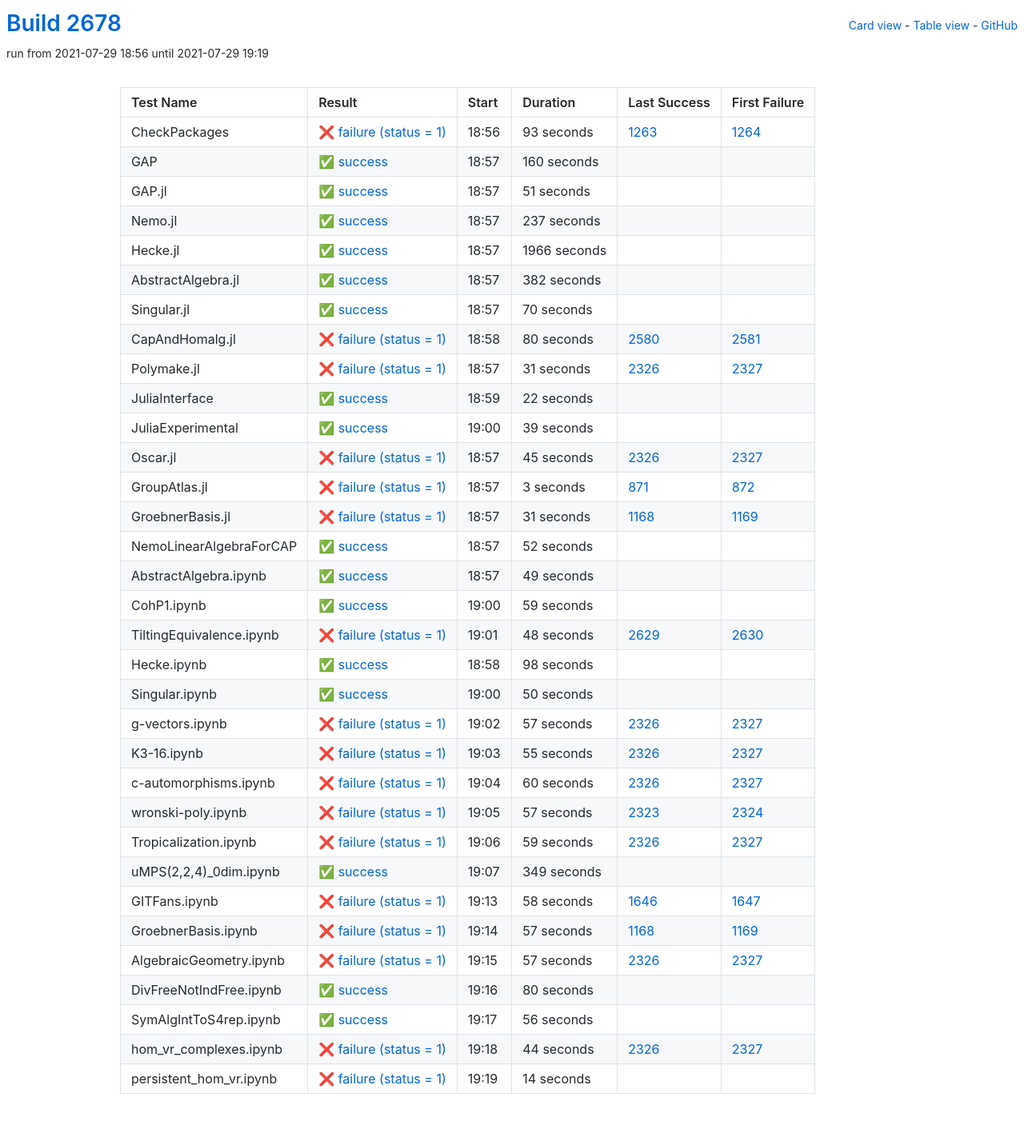
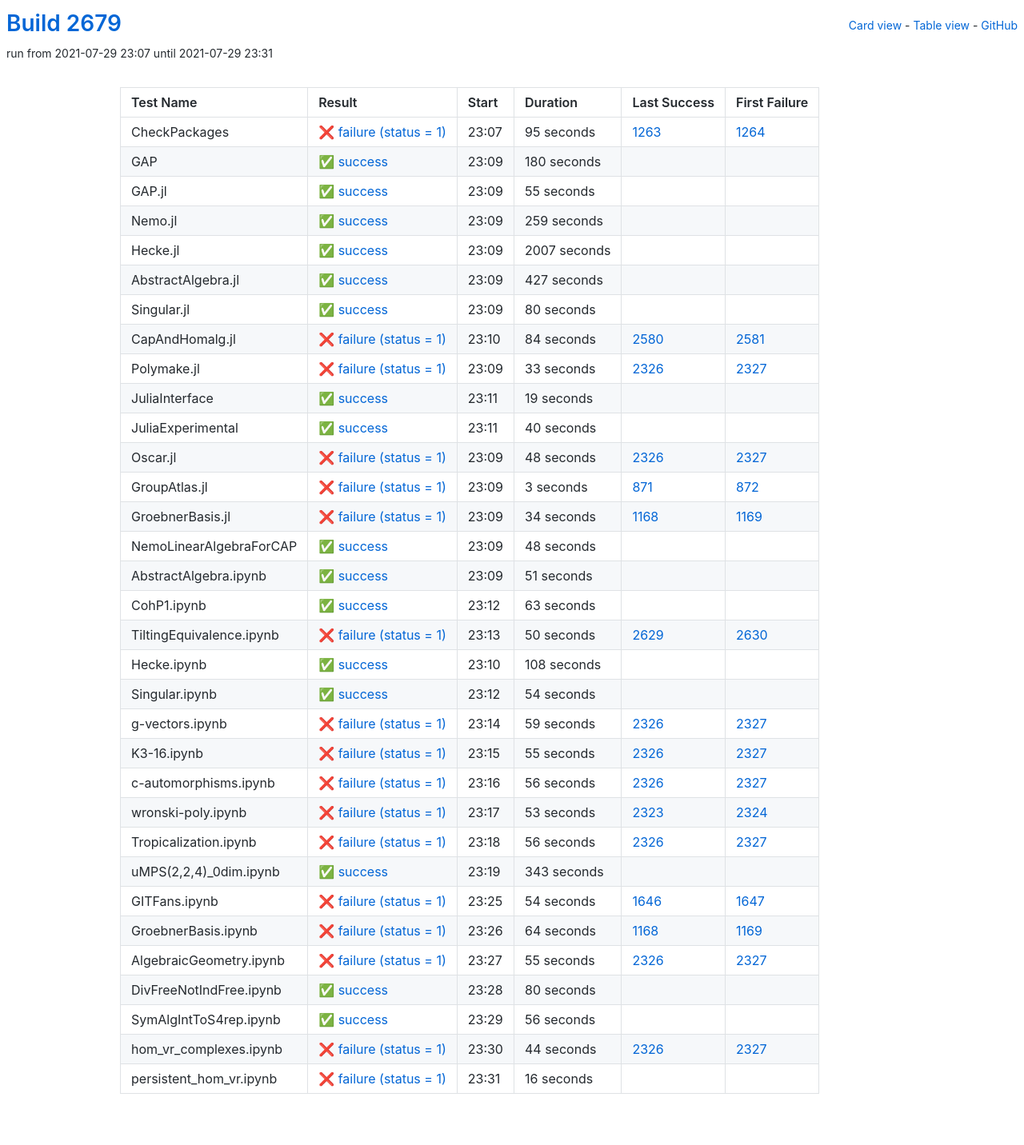
Before and after one commit to oscar-system/oscar-ci-status-stable, a Jekyll site: the page built from table.html, in a window 1280 px wide. Shown: the whole page at 80% size. Built offline with Jekyll 4.4.1, drawn with Linux system fonts in a browser that asks for light colours.

Commit message:
Build #2679

```diff
--- a/_data/ci.yml
+++ b/_data/ci.yml
@@ -1,6 +1,6 @@
 ---
-build: 2678
-build_url: https://oscarci.mathematik.uni-kl.de/job/oscar-stable/2678/
+build: 2679
+build_url: https://oscarci.mathematik.uni-kl.de/job/oscar-stable/2679/
 job: oscar-stable
 organization: oscar-system
 repo: oscar-ci-status-stable
@@ -8,152 +8,152 @@ repourl: https://github.com/oscar-system/oscar-ci-status-stable
 tests:
 - name: CheckPackages
   id: checkpackages
-  log: https://oscarci.mathematik.uni-kl.de/job/oscar-stable/2678/artifact/logs/build-2678/CheckPackages.log
-  start: 2021-07-29 18:56
+  log: https://oscarci.mathematik.uni-kl.de/job/oscar-stable/2679/artifact/logs/build-2679/CheckPackages.log
+  start: 2021-07-29 23:07
   success: false
   exitcode: 1
   status: failure
-  duration: 93
+  duration: 95
   last_success: 1263
   last_success_url: https://oscarci.mathematik.uni-kl.de/job/oscar-stable/1263/
   first_failure: 1264
   first_failure_url: https://oscarci.mathematik.uni-kl.de/job/oscar-stable/1264/
 - name: GAP
   id: gap
-  log: https://oscarci.mathematik.uni-kl.de/job/oscar-stable/2678/artifact/logs/build-2678/GAP.log
-  start: 2021-07-29 18:57
+  log: https://oscarci.mathematik.uni-kl.de/job/oscar-stable/2679/artifact/logs/build-2679/GAP.log
+  start: 2021-07-29 23:09
   success: true
   exitcode: 0
   status: success
-  duration: 160
+  duration: 180
   last_success: false
   last_success_url:
   first_failure: false
   first_failure_url:
 - name: GAP.jl
   id: gap-jl
-  log: https://oscarci.mathematik.uni-kl.de/job/oscar-stable/2678/artifact/logs/build-2678/GAP.jl.log
-  start: 2021-07-29 18:57
+  log: https://oscarci.mathematik.uni-kl.de/job/oscar-stable/2679/artifact/logs/build-2679/GAP.jl.log
+  start: 2021-07-29 23:09
   success: true
   exitcode: 0
   status: success
-  duration: 51
+  duration: 55
   last_success: false
   last_success_url:
   first_failure: false
   first_failure_url:
 - name: Nemo.jl
   id: nemo-jl
-  log: https://oscarci.mathematik.uni-kl.de/job/oscar-stable/2678/artifact/logs/build-2678/Nemo.jl.log
-  start: 2021-07-29 18:57
+  log: https://oscarci.mathematik.uni-kl.de/job/oscar-stable/2679/artifact/logs/build-2679/Nemo.jl.log
+  start: 2021-07-29 23:09
   success: true
   exitcode: 0
   status: success
-  duration: 237
+  duration: 259
   last_success: false
   last_success_url:
   first_failure: false
   first_failure_url:
 - name: Hecke.jl
   id: hecke-jl
-  log: https://oscarci.mathematik.uni-kl.de/job/oscar-stable/2678/artifact/logs/build-2678/Hecke.jl.log
-  start: 2021-07-29 18:57
+  log: https://oscarci.mathematik.uni-kl.de/job/oscar-stable/2679/artifact/logs/build-2679/Hecke.jl.log
+  start: 2021-07-29 23:09
   success: true
   exitcode: 0
   status: success
-  duration: 1966
+  duration: 2007
   last_success: false
   last_success_url:
   first_failure: false
   first_failure_url:
 - name: AbstractAlgebra.jl
   id: abstractalgebra-jl
-  log: https://oscarci.mathematik.uni-kl.de/job/oscar-stable/2678/artifact/logs/build-2678/AbstractAlgebra.jl.log
-  start: 2021-07-29 18:57
+  log: https://oscarci.mathematik.uni-kl.de/job/oscar-stable/2679/artifact/logs/build-2679/AbstractAlgebra.jl.log
+  start: 2021-07-29 23:09
   success: true
   exitcode: 0
   status: success
-  duration: 382
+  duration: 427
   last_success: false
   last_success_url:
   first_failure: false
   first_failure_url:
 - name: Singular.jl
   id: singular-jl
-  log: https://oscarci.mathematik.uni-kl.de/job/oscar-stable/2678/artifact/logs/build-2678/Singular.jl.log
-  start: 2021-07-29 18:57
+  log: https://oscarci.mathematik.uni-kl.de/job/oscar-stable/2679/artifact/logs/build-2679/Singular.jl.log
+  start: 2021-07-29 23:09
   success: true
   exitcode: 0
   status: success
-  duration: 70
+  duration: 80
   last_success: false
   last_success_url:
   first_failure: false
   first_failure_url:
 - name: CapAndHomalg.jl
   id: capandhomalg-jl
-  log: https://oscarci.mathematik.uni-kl.de/job/oscar-stable/2678/artifact/logs/build-2678/CapAndHomalg.jl.log
-  start: 2021-07-29 18:58
+  log: https://oscarci.mathematik.uni-kl.de/job/oscar-stable/2679/artifact/logs/build-2679/CapAndHomalg.jl.log
+  start: 2021-07-29 23:10
   success: false
   exitcode: 1
   status: failure
-  duration: 80
+  duration: 84
   last_success: 2580
   last_success_url: https://oscarci.mathematik.uni-kl.de/job/oscar-stable/2580/
   first_failure: 2581
   first_failure_url: https://oscarci.mathematik.uni-kl.de/job/oscar-stable/2581/
 - name: Polymake.jl
   id: polymake-jl
-  log: https://oscarci.mathematik.uni-kl.de/job/oscar-stable/2678/artifact/logs/build-2678/Polymake.jl.log
-  start: 2021-07-29 18:57
+  log: https://oscarci.mathematik.uni-kl.de/job/oscar-stable/2679/artifact/logs/build-2679/Polymake.jl.log
+  start: 2021-07-29 23:09
   success: false
   exitcode: 1
   status: failure
-  duration: 31
+  duration: 33
   last_success: 2326
   last_success_url: https://oscarci.mathematik.uni-kl.de/job/oscar-stable/2326/
   first_failure: 2327
   first_failure_url: https://oscarci.mathematik.uni-kl.de/job/oscar-stable/2327/
 - name: JuliaInterface
   id: juliainterface
-  log: https://oscarci.mathematik.uni-kl.de/job/oscar-stable/2678/artifact/logs/build-2678/JuliaInterface.log
-  start: 2021-07-29 18:59
+  log: https://oscarci.mathematik.uni-kl.de/job/oscar-stable/2679/artifact/logs/build-2679/JuliaInterface.log
+  start: 2021-07-29 23:11
   success: true
   exitcode: 0
   status: success
-  duration: 22
+  duration: 19
   last_success: false
   last_success_url:
   first_failure: false
   first_failure_url:
 - name: JuliaExperimental
   id: juliaexperimental
-  log: https://oscarci.mathematik.uni-kl.de/job/oscar-stable/2678/artifact/logs/build-2678/JuliaExperimental.log
-  start: 2021-07-29 19:00
+  log: https://oscarci.mathematik.uni-kl.de/job/oscar-stable/2679/artifact/logs/build-2679/JuliaExperimental.log
+  start: 2021-07-29 23:11
   success: true
   exitcode: 0
   status: success
-  duration: 39
+  duration: 40
   last_success: false
   last_success_url:
   first_failure: false
   first_failure_url:
 - name: Oscar.jl
   id: oscar-jl
-  log: https://oscarci.mathematik.uni-kl.de/job/oscar-stable/2678/artifact/logs/build-2678/Oscar.jl.log
-  start: 2021-07-29 18:57
+  log: https://oscarci.mathematik.uni-kl.de/job/oscar-stable/2679/artifact/logs/build-2679/Oscar.jl.log
+  start: 2021-07-29 23:09
   success: false
   exitcode: 1
   status: failure
-  duration: 45
+  duration: 48
   last_success: 2326
   last_success_url: https://oscarci.mathematik.uni-kl.de/job/oscar-stable/2326/
   first_failure: 2327
   first_failure_url: https://oscarci.mathematik.uni-kl.de/job/oscar-stable/2327/
 - name: GroupAtlas.jl
   id: groupatlas-jl
-  log: https://oscarci.mathematik.uni-kl.de/job/oscar-stable/2678/artifact/logs/build-2678/GroupAtlas.jl.log
-  start: 2021-07-29 18:57
+  log: https://oscarci.mathematik.uni-kl.de/job/oscar-stable/2679/artifact/logs/build-2679/GroupAtlas.jl.log
+  start: 2021-07-29 23:09
   success: false
   exitcode: 1
   status: failure
@@ -164,104 +164,104 @@ tests:
   first_failure_url: https://oscarci.mathematik.uni-kl.de/job/oscar-stable/872/
 - name: GroebnerBasis.jl
   id: groebnerbasis-jl
-  log: https://oscarci.mathematik.uni-kl.de/job/oscar-stable/2678/artifact/logs/build-2678/GroebnerBasis.jl.log
-  start: 2021-07-29 18:57
+  log: https://oscarci.mathematik.uni-kl.de/job/oscar-stable/2679/artifact/logs/build-2679/GroebnerBasis.jl.log
+  start: 2021-07-29 23:09
   success: false
   exitcode: 1
   status: failure
-  duration: 31
+  duration: 34
   last_success: 1168
   last_success_url: https://oscarci.mathematik.uni-kl.de/job/oscar-stable/1168/
   first_failure: 1169
   first_failure_url: https://oscarci.mathematik.uni-kl.de/job/oscar-stable/1169/
 - name: NemoLinearAlgebraForCAP
   id: nemolinearalgebraforcap
-  log: https://oscarci.mathematik.uni-kl.de/job/oscar-stable/2678/artifact/logs/build-2678/NemoLinearAlgebraForCAP.log
-  start: 2021-07-29 18:57
+  log: https://oscarci.mathematik.uni-kl.de/job/oscar-stable/2679/artifact/logs/build-2679/NemoLinearAlgebraForCAP.log
+  start: 2021-07-29 23:09
   success: true
   exitcode: 0
   status: success
-  duration: 52
+  duration: 48
   last_success: false
   last_success_url:
   first_failure: false
   first_failure_url:
 - name: AbstractAlgebra.ipynb
   id: abstractalgebra-ipynb
-  log: https://oscarci.mathematik.uni-kl.de/job/oscar-stable/2678/artifact/logs/build-2678/AbstractAlgebra.ipynb.log
-  start: 2021-07-29 18:57
+  log: https://oscarci.mathematik.uni-kl.de/job/oscar-stable/2679/artifact/logs/build-2679/AbstractAlgebra.ipynb.log
+  start: 2021-07-29 23:09
   success: true
   exitcode: 0
   status: success
-  duration: 49
+  duration: 51
   last_success: false
   last_success_url:
   first_failure: false
   first_failure_url:
 - name: CohP1.ipynb
   id: cohp1-ipynb
-  log: https://oscarci.mathematik.uni-kl.de/job/oscar-stable/2678/artifact/logs/build-2678/CohP1.ipynb.log
-  start: 2021-07-29 19:00
+  log: https://oscarci.mathematik.uni-kl.de/job/oscar-stable/2679/artifact/logs/build-2679/CohP1.ipynb.log
+  start: 2021-07-29 23:12
   success: true
   exitcode: 0
   status: success
-  duration: 59
+  duration: 63
   last_success: false
   last_success_url:
   first_failure: false
   first_failure_url:
 - name: TiltingEquivalence.ipynb
   id: tiltingequivalence-ipynb
-  log: https://oscarci.mathematik.uni-kl.de/job/oscar-stable/2678/artifact/logs/build-2678/TiltingEquivalence.ipynb.log
-  start: 2021-07-29 19:01
+  log: https://oscarci.mathematik.uni-kl.de/job/oscar-stable/2679/artifact/logs/build-2679/TiltingEquivalence.ipynb.log
+  start: 2021-07-29 23:13
   success: false
   exitcode: 1
   status: failure
-  duration: 48
+  duration: 50
   last_success: 2629
   last_success_url: https://oscarci.mathematik.uni-kl.de/job/oscar-stable/2629/
   first_failure: 2630
   first_failure_url: https://oscarci.mathematik.uni-kl.de/job/oscar-stable/2630/
 - name: Hecke.ipynb
   id: hecke-ipynb
-  log: https://oscarci.mathematik.uni-kl.de/job/oscar-stable/2678/artifact/logs/build-2678/Hecke.ipynb.log
-  start: 2021-07-29 18:58
+  log: https://oscarci.mathematik.uni-kl.de/job/oscar-stable/2679/artifact/logs/build-2679/Hecke.ipynb.log
+  start: 2021-07-29 23:10
   success: true
   exitcode: 0
   status: success
-  duration: 98
+  duration: 108
   last_success: false
   last_success_url:
   first_failure: false
   first_failure_url:
 - name: Singular.ipynb
   id: singular-ipynb
-  log: https://oscarci.mathematik.uni-kl.de/job/oscar-stable/2678/artifact/logs/build-2678/Singular.ipynb.log
-  start: 2021-07-29 19:00
+  log: https://oscarci.mathematik.uni-kl.de/job/oscar-stable/2679/artifact/logs/build-2679/Singular.ipynb.log
+  start: 2021-07-29 23:12
   success: true
   exitcode: 0
   status: success
-  duration: 50
+  duration: 54
   last_success: false
   last_success_url:
   first_failure: false
   first_failure_url:
 - name: g-vectors.ipynb
   id: g-vectors-ipynb
-  log: https://oscarci.mathematik.uni-kl.de/job/oscar-stable/2678/artifact/logs/build-2678/g-vectors.ipynb.log
-  start: 2021-07-29 19:02
+  log: https://oscarci.mathematik.uni-kl.de/job/oscar-stable/2679/artifact/logs/build-2679/g-vectors.ipynb.log
+  start: 2021-07-29 23:14
   success: false
   exitcode: 1
   status: failure
-  duration: 57
+  duration: 59
   last_success: 2326
   last_success_url: https://oscarci.mathematik.uni-kl.de/job/oscar-stable/2326/
   first_failure: 2327
   first_failure_url: https://oscarci.mathematik.uni-kl.de/job/oscar-stable/2327/
 - name: K3-16.ipynb
   id: k3-16-ipynb
-  log: https://oscarci.mathematik.uni-kl.de/job/oscar-stable/2678/artifact/logs/build-2678/K3-16.ipynb.log
-  start: 2021-07-29 19:03
+  log: https://oscarci.mathematik.uni-kl.de/job/oscar-stable/2679/artifact/logs/build-2679/K3-16.ipynb.log
+  start: 2021-07-29 23:15
   success: false
   exitcode: 1
   status: failure
@@ -272,92 +272,92 @@ tests:
   first_failure_url: https://oscarci.mathematik.uni-kl.de/job/oscar-stable/2327/
 - name: c-automorphisms.ipynb
   id: c-automorphisms-ipynb
-  log: https://oscarci.mathematik.uni-kl.de/job/oscar-stable/2678/artifact/logs/build-2678/c-automorphisms.ipynb.log
-  start: 2021-07-29 19:04
+  log: https://oscarci.mathematik.uni-kl.de/job/oscar-stable/2679/artifact/logs/build-2679/c-automorphisms.ipynb.log
+  start: 2021-07-29 23:16
   success: false
   exitcode: 1
   status: failure
-  duration: 60
+  duration: 56
   last_success: 2326
   last_success_url: https://oscarci.mathematik.uni-kl.de/job/oscar-stable/2326/
   first_failure: 2327
   first_failure_url: https://oscarci.mathematik.uni-kl.de/job/oscar-stable/2327/
 - name: wronski-poly.ipynb
   id: wronski-poly-ipynb
-  log: https://oscarci.mathematik.uni-kl.de/job/oscar-stable/2678/artifact/logs/build-2678/wronski-poly.ipynb.log
-  start: 2021-07-29 19:05
+  log: https://oscarci.mathematik.uni-kl.de/job/oscar-stable/2679/artifact/logs/build-2679/wronski-poly.ipynb.log
+  start: 2021-07-29 23:17
   success: false
   exitcode: 1
   status: failure
-  duration: 57
+  duration: 53
   last_success: 2323
   last_success_url: https://oscarci.mathematik.uni-kl.de/job/oscar-stable/2323/
   first_failure: 2324
   first_failure_url: https://oscarci.mathematik.uni-kl.de/job/oscar-stable/2324/
 - name: Tropicalization.ipynb
   id: tropicalization-ipynb
-  log: https://oscarci.mathematik.uni-kl.de/job/oscar-stable/2678/artifact/logs/build-2678/Tropicalization.ipynb.log
-  start: 2021-07-29 19:06
+  log: https://oscarci.mathematik.uni-kl.de/job/oscar-stable/2679/artifact/logs/build-2679/Tropicalization.ipynb.log
+  start: 2021-07-29 23:18
   success: false
   exitcode: 1
   status: failure
-  duration: 59
+  duration: 56
   last_success: 2326
   last_success_url: https://oscarci.mathematik.uni-kl.de/job/oscar-stable/2326/
   first_failure: 2327
   first_failure_url: https://oscarci.mathematik.uni-kl.de/job/oscar-stable/2327/
 - name: uMPS(2,2,4)_0dim.ipynb
   id: umps-2-2-4-0dim-ipynb
-  log: https://oscarci.mathematik.uni-kl.de/job/oscar-stable/2678/artifact/logs/build-2678/uMPS-2-2-4-_0dim.ipynb.log
-  start: 2021-07-29 19:07
+  log: https://oscarci.mathematik.uni-kl.de/job/oscar-stable/2679/artifact/logs/build-2679/uMPS-2-2-4-_0dim.ipynb.log
+  start: 2021-07-29 23:19
   success: true
   exitcode: 0
   status: success
-  duration: 349
+  duration: 343
   last_success: false
   last_success_url:
   first_failure: false
   first_failure_url:
 - name: GITFans.ipynb
   id: gitfans-ipynb
-  log: https://oscarci.mathematik.uni-kl.de/job/oscar-stable/2678/artifact/logs/build-2678/GITFans.ipynb.log
-  start: 2021-07-29 19:13
+  log: https://oscarci.mathematik.uni-kl.de/job/oscar-stable/2679/artifact/logs/build-2679/GITFans.ipynb.log
+  start: 2021-07-29 23:25
   success: false
   exitcode: 1
   status: failure
-  duration: 58
+  duration: 54
   last_success: 1646
   last_success_url: https://oscarci.mathematik.uni-kl.de/job/oscar-stable/1646/
   first_failure: 1647
   first_failure_url: https://oscarci.mathematik.uni-kl.de/job/oscar-stable/1647/
 - name: GroebnerBasis.ipynb
   id: groebnerbasis-ipynb
-  log: https://oscarci.mathematik.uni-kl.de/job/oscar-stable/2678/artifact/logs/build-2678/GroebnerBasis.ipynb.log
-  start: 2021-07-29 19:14
+  log: https://oscarci.mathematik.uni-kl.de/job/oscar-stable/2679/artifact/logs/build-2679/GroebnerBasis.ipynb.log
+  start: 2021-07-29 23:26
   success: false
   exitcode: 1
   status: failure
-  duration: 57
+  duration: 64
   last_success: 1168
   last_success_url: https://oscarci.mathematik.uni-kl.de/job/oscar-stable/1168/
   first_failure: 1169
   first_failure_url: https://oscarci.mathematik.uni-kl.de/job/oscar-stable/1169/
 - name: AlgebraicGeometry.ipynb
   id: algebraicgeometry-ipynb
-  log: https://oscarci.mathematik.uni-kl.de/job/oscar-stable/2678/artifact/logs/build-2678/AlgebraicGeometry.ipynb.log
-  start: 2021-07-29 19:15
+  log: https://oscarci.mathematik.uni-kl.de/job/oscar-stable/2679/artifact/logs/build-2679/AlgebraicGeometry.ipynb.log
+  start: 2021-07-29 23:27
   success: false
   exitcode: 1
   status: failure
-  duration: 57
+  duration: 55
   last_success: 2326
   last_success_url: https://oscarci.mathematik.uni-kl.de/job/oscar-stable/2326/
   first_failure: 2327
   first_failure_url: https://oscarci.mathematik.uni-kl.de/job/oscar-stable/2327/
 - name: DivFreeNotIndFree.ipynb
   id: divfreenotindfree-ipynb
-  log: https://oscarci.mathematik.uni-kl.de/job/oscar-stable/2678/artifact/logs/build-2678/DivFreeNotIndFree.ipynb.log
-  start: 2021-07-29 19:16
+  log: https://oscarci.mathematik.uni-kl.de/job/oscar-stable/2679/artifact/logs/build-2679/DivFreeNotIndFree.ipynb.log
+  start: 2021-07-29 23:28
   success: true
   exitcode: 0
   status: success
@@ -368,8 +368,8 @@ tests:
   first_failure_url:
 - name: SymAlgIntToS4rep.ipynb
   id: symalginttos4rep-ipynb
-  log: https://oscarci.mathematik.uni-kl.de/job/oscar-stable/2678/artifact/logs/build-2678/SymAlgIntToS4rep.ipynb.log
-  start: 2021-07-29 19:17
+  log: https://oscarci.mathematik.uni-kl.de/job/oscar-stable/2679/artifact/logs/build-2679/SymAlgIntToS4rep.ipynb.log
+  start: 2021-07-29 23:29
   success: true
   exitcode: 0
   status: success
@@ -380,8 +380,8 @@ tests:
   first_failure_url:
 - name: hom_vr_complexes.ipynb
   id: hom-vr-complexes-ipynb
-  log: https://oscarci.mathematik.uni-kl.de/job/oscar-stable/2678/artifact/logs/build-2678/hom_vr_complexes.ipynb.log
-  start: 2021-07-29 19:18
+  log: https://oscarci.mathematik.uni-kl.de/job/oscar-stable/2679/artifact/logs/build-2679/hom_vr_complexes.ipynb.log
+  start: 2021-07-29 23:30
   success: false
   exitcode: 1
   status: failure
@@ -392,12 +392,12 @@ tests:
   first_failure_url: https://oscarci.mathematik.uni-kl.de/job/oscar-stable/2327/
 - name: persistent_hom_vr.ipynb
   id: persistent-hom-vr-ipynb
-  log: https://oscarci.mathematik.uni-kl.de/job/oscar-stable/2678/artifact/logs/build-2678/persistent_hom_vr.ipynb.log
-  start: 2021-07-29 19:19
+  log: https://oscarci.mathematik.uni-kl.de/job/oscar-stable/2679/artifact/logs/build-2679/persistent_hom_vr.ipynb.log
+  start: 2021-07-29 23:31
   success: false
   exitcode: 1
   status: failure
-  duration: 14
+  duration: 16
   last_success: false
   last_success_url:
   first_failure: false
```
Also changed, not shown: README.md.
